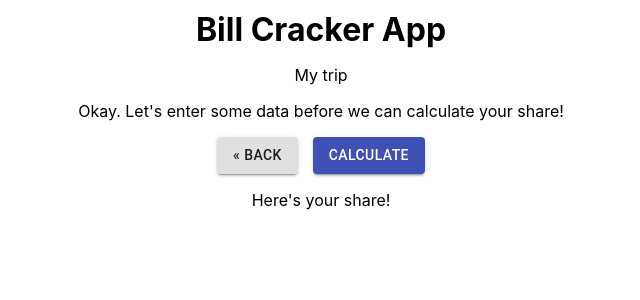
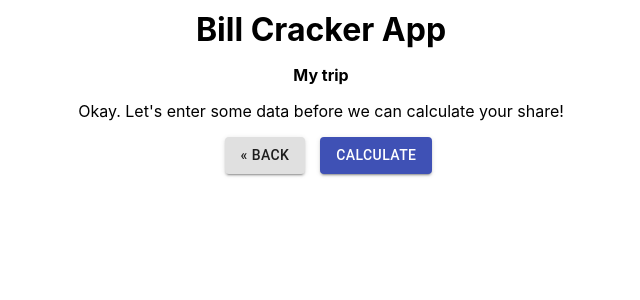
Before and after one commit to giangster/bill-cracker, a React (Create React App) app: page / in a window 1280 px wide. Both pictures are taken after a click on the button "LET'S GO!". Shown: the top 300 px of the page, without its empty margins (319-959 px from the left). Built offline with nearby package versions, Linux system fonts and the light colour scheme.

Commit message:
calculate page

```diff
--- a/src/components/CalculatePage.js
+++ b/src/components/CalculatePage.js
@@ -7,8 +7,19 @@ import Expense from "./Expense";
 export default class CalculatePage extends Component {
   constructor(props) {
     super(props);
-    this.state = { isStartPage: false, isCalculatePage: true };
+    this.state = {
+      isStartPage: false,
+      isCalculatePage: true,
+      isResultPage: false
+    };
   }
+
+  isResultPage = () => {
+    this.setState({
+      ...this.state,
+      isResultPage: true
+    });
+  };
 
   render() {
     var members = [];
@@ -19,12 +30,14 @@ export default class CalculatePage extends Component {
             margin: "auto",
             width: "20%",
             borderWidth: 0.5,
-            borderStyle: "solid",
-            borderColor: "primary",
+            borderStyle: "outset",
+            borderRadius: "5%",
             paddingBottom: 15
           }}
         >
-          <p>Participant {i + 1}</p>
+          <p>
+            <strong>Participant {i + 1}</strong>
+          </p>
           <FormControl style={{ borderStyle: "solid", borderColor: "blue" }}>
             <TextField required label="Name" type="text" />
             <TextField required label="Spent money" type="number" />
@@ -36,7 +49,9 @@ export default class CalculatePage extends Component {
       <div>
         {this.props.isCalculatePage && (
           <div>
-            <p>{this.props.nameOfTrip}</p>
+            <p>
+              <strong>{this.props.nameOfTrip}</strong>
+            </p>
             <p>
               Okay. Let's enter some data before we can calculate your share!
             </p>
@@ -45,9 +60,9 @@ export default class CalculatePage extends Component {
                 <li>{form}</li>
               </ul>
             ))}
-            <div style={{ margin: 15 }}>
+            <div style={{ margin: "auto" }}>
               <Button
-                style={{ position: "static" }}
+                style={{ marginLeft: 15 }}
                 variant="contained"
                 color="default"
                 onClick={this.props.isStartPage}
@@ -58,12 +73,12 @@ export default class CalculatePage extends Component {
                 style={{ marginLeft: 15 }}
                 variant="contained"
                 color="primary"
-                onClick={this.props.isStartPage}
+                onClick={this.isResultPage}
               >
                 Calculate
               </Button>
             </div>
-            <Expense />
+            {this.state.isResultPage && <Expense />}
           </div>
         )}
       </div>
```
